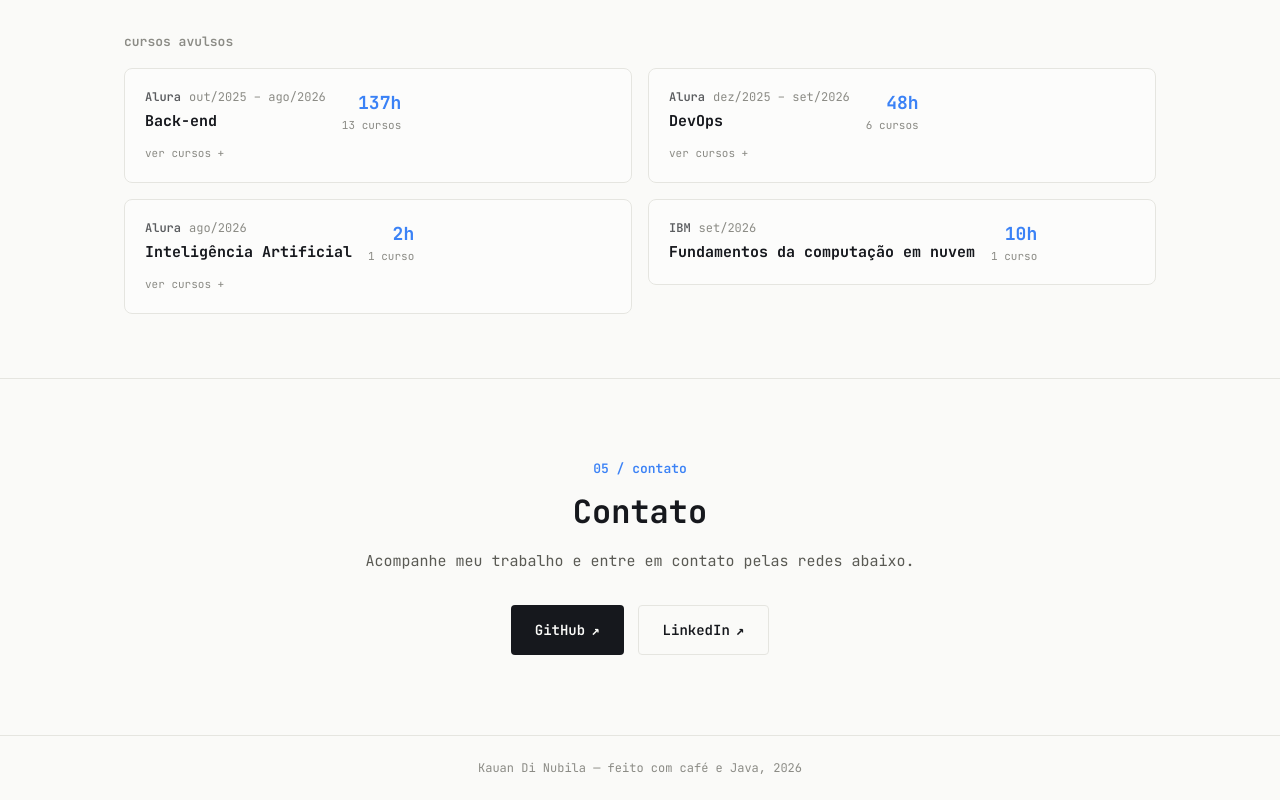
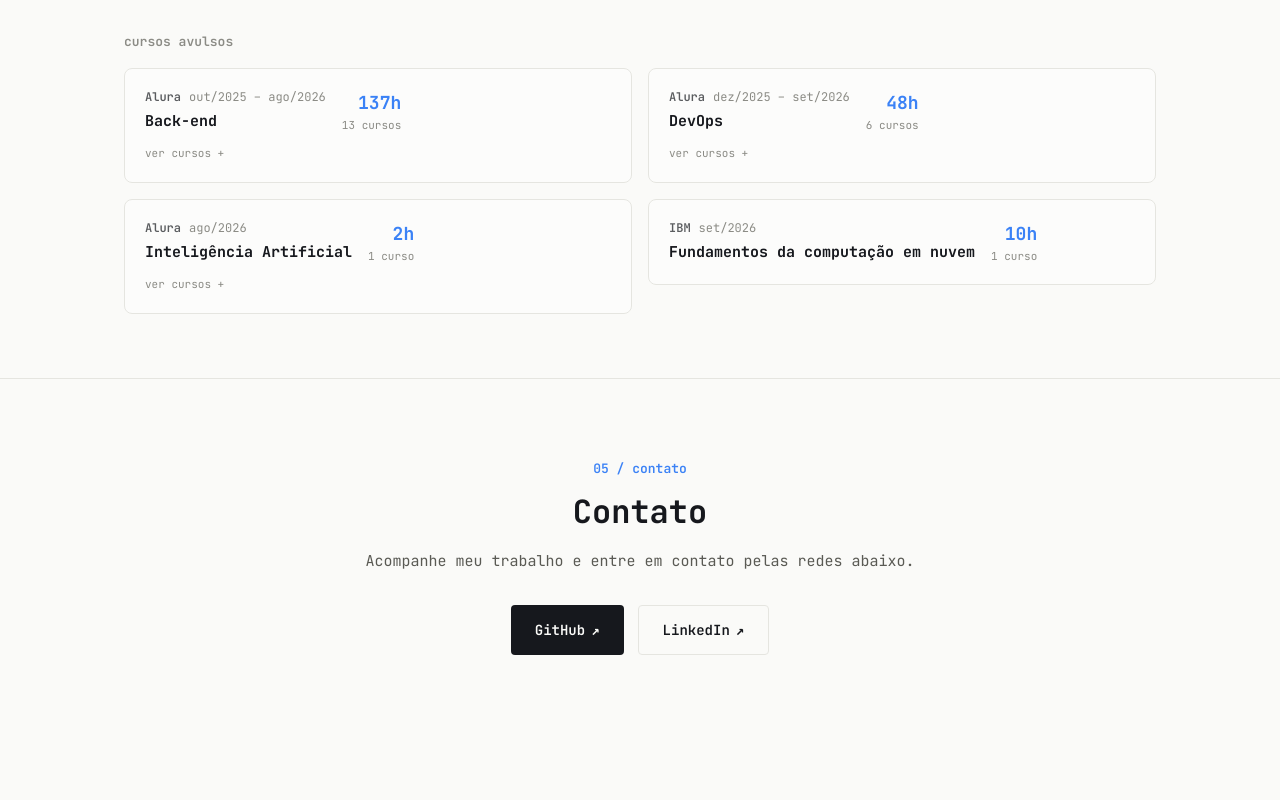
Before and after one commit to KauanDiNubila/kauan-dev, a React (Vite) app: page / in a window 1280 px wide. Shown: the part 4529-5329 px from the top of the page. After the commit the page ends 5264 px from the top, so only its background shows below. Built offline with nearby package versions, Linux system fonts and the light colour scheme.

Commit message:
Remove footer

```diff
--- a/src/App.tsx
+++ b/src/App.tsx
@@ -5,7 +5,6 @@ import { Projects } from "@/components/Projects"
 import { Skills } from "@/components/Skills"
 import { Education } from "@/components/Education"
 import { Contact } from "@/components/Contact"
-import { Footer } from "@/components/Footer"
 
 function App() {
   return (
@@ -17,7 +16,6 @@ function App() {
       <Skills />
       <Education />
       <Contact />
-      <Footer />
     </div>
   )
 }
--- a/src/components/Footer.tsx
+++ /dev/null
@@ -1,7 +0,0 @@
-export function Footer() {
-  return (
-    <div className="border-t border-border px-6 py-6 text-center text-xs text-[#8B8B85]">
-      Kauan Di Nubila — feito com café e Java, {new Date().getFullYear()}
-    </div>
-  )
-}
```
